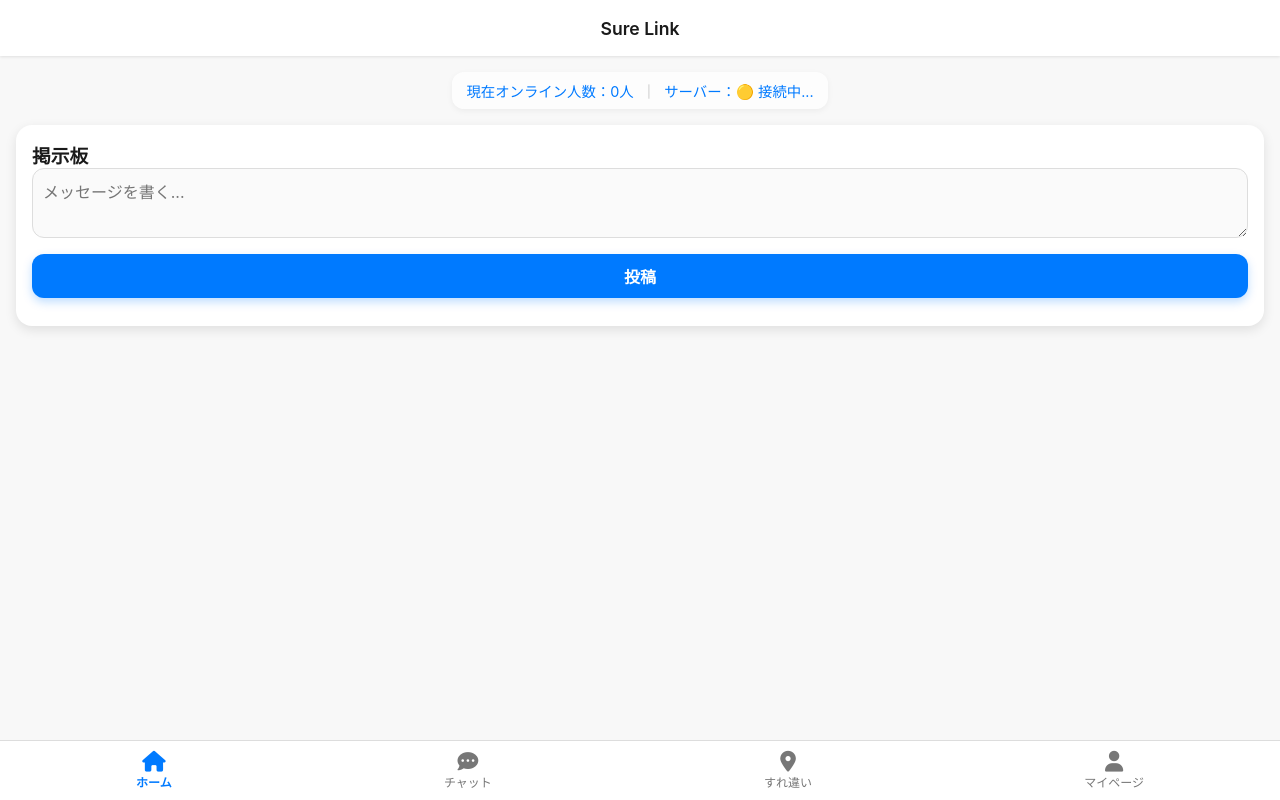
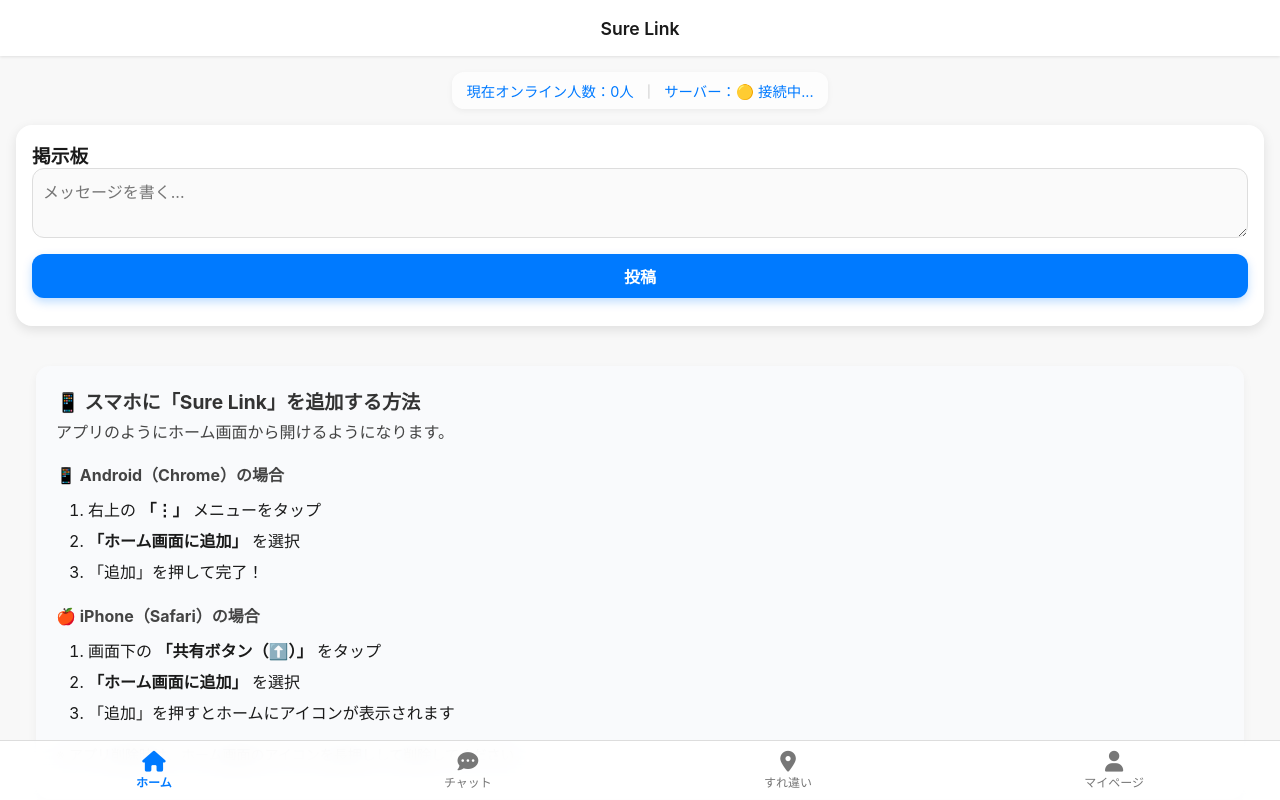
Before and after one commit to the-tsukasa/sure-link, a website: page public/index.html in a window 1280 px wide. Drawn offline with nearby package versions, Linux system fonts and the light colour scheme; no server answers.

Commit message:
新增 PWA

```diff
--- /dev/null
+++ b/public/css/pwa-guide.css
@@ -0,0 +1,59 @@
+/* ===== PWA 教程 + 测试区块样式 ===== */
+
+.pwa-guide {
+    background: #f9fafc;
+    border-radius: 14px;
+    padding: 20px;
+    margin: 40px 20px;
+    box-shadow: 0 4px 10px rgba(0,0,0,0.05);
+    line-height: 1.7;
+    font-family: 'Noto Sans JP', sans-serif;
+}
+
+/* 标题样式 */
+.pwa-guide h3 {
+    margin-top: 0;
+    color: #333;
+    font-size: 1.2rem;
+}
+
+/* 子标题 */
+.pwa-guide h4 {
+    margin-top: 16px;
+    color: #444;
+    font-size: 1rem;
+}
+
+/* 步骤列表 */
+.pwa-guide ol {
+    margin: 8px 0 16px 24px;
+    padding-left: 8px;
+}
+
+.pwa-guide ol li {
+    margin-bottom: 4px;
+}
+
+/* 说明文字 */
+.pwa-guide p {
+    color: #444;
+    margin-bottom: 12px;
+}
+
+/* 小提示文字 */
+.pwa-guide .note {
+    font-size: 14px;
+    color: #666;
+    margin-top: 10px;
+}
+
+/* 浅蓝色信息框（测试页用） */
+.pwa-guide.beta {
+    border-left: 4px solid #0078ff;
+    background: #eef6ff;
+}
+
+/* 蓝色强调文字 */
+.pwa-guide.beta strong {
+    color: #0057cc;
+}
--- a/public/index.html
+++ b/public/index.html
@@ -19,6 +19,7 @@
 
     <!-- ===== CSS & Scripts ===== -->
     <link rel="stylesheet" href="/css/style.css">
+    <link rel="stylesheet" href="/css/pwa-guide.css">
     <script defer src="/socket.io/socket.io.js"></script>
     <script defer src="/js/app.js"></script>
     <script src="https://kit.fontawesome.com/a2e0b6a3f1.js" crossorigin="anonymous"></script>
@@ -41,6 +42,45 @@
         <button id="postBtn">投稿</button>
         <ul id="msgList"></ul>
     </section>
+
+    <!-- ===== PWAホーム追加チュートリアル ====1= -->
+    <section id="installGuide" class="pwa-guide">
+        <h3>📱 スマホに「Sure Link」を追加する方法</h3>
+        <p>アプリのようにホーム画面から開けるようになります。</p>
+
+        <div class="steps">
+            <h4>📱 Android（Chrome）の場合</h4>
+            <ol>
+                <li>右上の <strong>「⋮」</strong> メニューをタップ</li>
+                <li><strong>「ホーム画面に追加」</strong> を選択</li>
+                <li>「追加」を押して完了！</li>
+            </ol>
+
+            <h4>🍎 iPhone（Safari）の場合</h4>
+            <ol>
+                <li>画面下の <strong>「共有ボタン（⬆️）」</strong> をタップ</li>
+                <li><strong>「ホーム画面に追加」</strong> を選択</li>
+                <li>「追加」を押すとホームにアイコンが表示されます</li>
+            </ol>
+        </div>
+
+        <p class="note">※ アプリ削除時は、ホーム画面のアイコンを長押しして削除してください。</p>
+    </section>
+
+    <!-- ===== テスト案内 ===== -->
+    <section id="betaNotice" class="pwa-guide beta">
+        <h3>🧪 これはテストページです</h3>
+        <p>
+            現在は <strong>βテスト（試験運用）</strong> 中です。<br>
+            一部の機能（すれ違い通知・プロフィール連携など）は今後追加予定です。
+        </p>
+        <p>
+            不具合や改善点がありましたら、<strong>GitHub Issues</strong> や <strong>お問い合わせフォーム</strong> からご連絡ください。
+        </p>
+        <p class="note">このページは PWA 動作検証・リアルタイム通信テストを目的としています。</p>
+    </section>
+
+
 </main>
 
 
```
